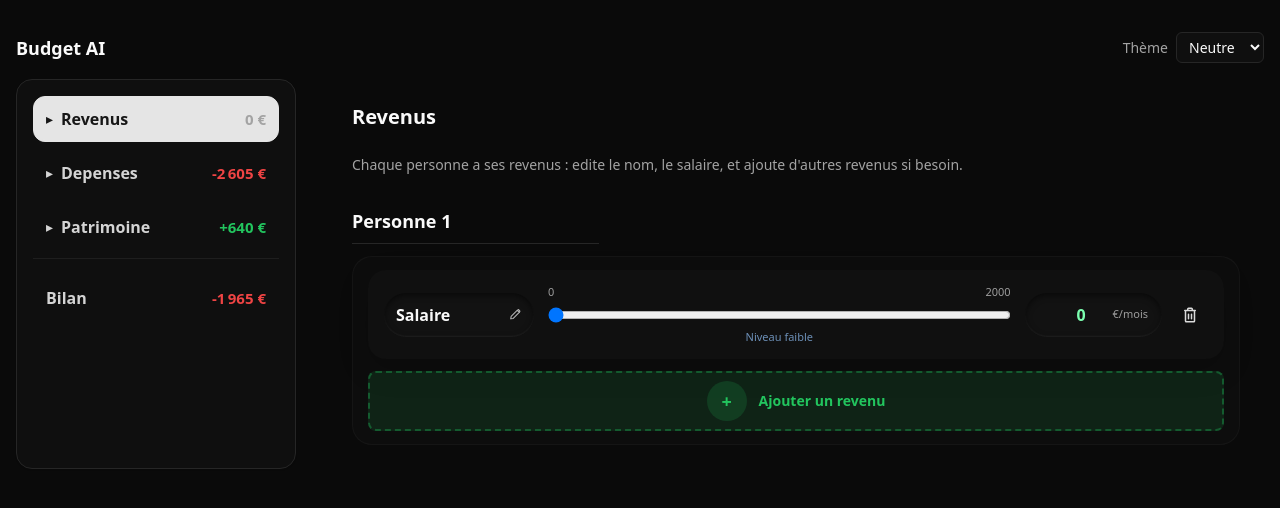
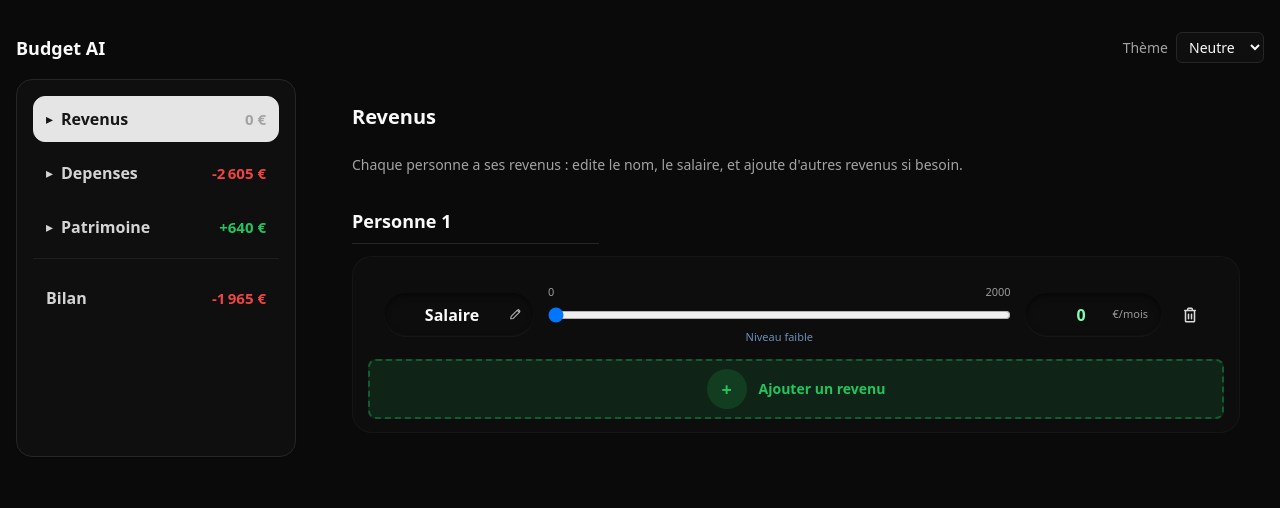
Before and after one commit to Samuel-BAHIA/Budget-FullStack, a Next.js app in the folder apps/frontend/: page / in a window 1280 px wide. Shown: the top 508 px of the page. Built offline with nearby package versions, Linux system fonts and the light colour scheme.

Commit message:
Auto-commit (new-design): 2026-01-09 11:08:53

```diff
--- a/apps/frontend/app/components/AppartementBlock.tsx
+++ b/apps/frontend/app/components/AppartementBlock.tsx
@@ -205,9 +205,9 @@ export function AppartementBlock({
       <div
         className="flex flex-wrap items-start justify-between gap-3 -mx-6 -mt-6 px-6 py-4 mb-4"
         style={{
-          backgroundColor: "var(--theme-border)",
-          borderTopLeftRadius: "12px",
-          borderTopRightRadius: "12px",
+          backgroundColor: "transparent",
+          borderTopLeftRadius: "0",
+          borderTopRightRadius: "0",
         }}
       >
         <div className="flex flex-wrap items-center gap-2 min-w-0">
@@ -228,8 +228,20 @@ export function AppartementBlock({
               setAppartementName(newName);
               onNameChange?.(newName);
             }}
-            className="bg-transparent text-lg font-semibold outline-none min-w-[180px] flex-1"
-            style={{ color: "var(--theme-text)" }}
+            className="border-b px-0 py-2 text-lg font-semibold outline-none transition bg-transparent"
+            style={{
+              borderColor: "var(--theme-border)",
+              color: "var(--theme-text)",
+              width: "24ch",
+            }}
+            onFocus={(e) => {
+              e.currentTarget.style.borderColor = "var(--theme-borderLight)";
+              e.currentTarget.style.boxShadow = "none";
+            }}
+            onBlur={(e) => {
+              e.currentTarget.style.borderColor = "var(--theme-border)";
+              e.currentTarget.style.boxShadow = "none";
+            }}
             placeholder={`Appartement ${appartementNumber}`}
           />
           {!lockType && (
--- a/apps/frontend/app/components/EditableSliderRow.tsx
+++ b/apps/frontend/app/components/EditableSliderRow.tsx
@@ -37,7 +37,7 @@ export const sliderGroupStyle: CSSProperties = {
   boxShadow: "inset 0 0 0 1px color-mix(in srgb, var(--theme-border) 35%, transparent)",
   display: "flex",
   flexDirection: "column",
-  gap: 12,
+  gap: 0,
 };
 
 export function EditableSliderRow({
@@ -128,7 +128,7 @@ export function EditableSliderRow({
       <div style={styles.left}>
         {labelEditable ? (
           !isEditingLabel ? (
-            <button type="button" onClick={startEditLabel} style={styles.labelBtn} title="Renommer">
+            <button type="button" onClick={startEditLabel} style={styles.labelBtn} title={currentLabel} aria-label="Renommer">
               <span style={styles.labelText}>{currentLabel}</span>
               <span style={styles.pencil} aria-hidden="true">
                 <PencilIcon />
@@ -149,7 +149,9 @@ export function EditableSliderRow({
             />
           )
         ) : (
-          <div style={styles.labelStatic}>{currentLabel}</div>
+          <div style={styles.labelStatic} title={currentLabel}>
+            <span style={styles.labelStaticText}>{currentLabel}</span>
+          </div>
         )}
       </div>
 
@@ -208,9 +210,9 @@ const styles: Record<string, CSSProperties> = {
     alignItems: "center",
     padding: "14px 16px",
     borderRadius: 18,
-    background: "color-mix(in srgb, var(--theme-bgCard) 85%, transparent)",
+    background: "transparent",
     border: "none",
-    boxShadow: "0 10px 30px rgba(0,0,0,0.18)",
+    boxShadow: "none",
   },
   left: {
     flex: "0 1 clamp(100px, 12vw, 150px)",
@@ -219,6 +221,7 @@ const styles: Record<string, CSSProperties> = {
     display: "flex",
     flexDirection: "column",
     gap: 6,
+    overflow: "hidden",
   },
   labelBtn: {
     display: "inline-flex",
@@ -227,10 +230,11 @@ const styles: Record<string, CSSProperties> = {
     padding: "10px 12px",
     borderRadius: 999,
     border: "none",
-    background: "color-mix(in srgb, var(--theme-bgCard) 70%, transparent)",
+    background: "transparent",
     color: "var(--theme-text)",
     cursor: "text",
     width: "100%",
+    minWidth: 0,
     boxShadow: "inset 0 2px 6px rgba(0,0,0,0.55), inset 0 -1px 2px rgba(255,255,255,0.08)",
   },
   labelStatic: {
@@ -239,13 +243,21 @@ const styles: Record<string, CSSProperties> = {
     padding: "10px 12px",
     borderRadius: 999,
     border: "none",
-    background: "color-mix(in srgb, var(--theme-bgCard) 70%, transparent)",
+    background: "transparent",
     color: "var(--theme-text)",
     fontWeight: 600,
+    minWidth: 0,
     width: "100%",
-    boxShadow: "inset 0 2px 6px rgba(0,0,0,0.55), inset 0 -1px 2px rgba(255,255,255,0.08)",
+    boxShadow: "none",
   },
-  labelText: { fontWeight: 600 },
+  labelStaticText: {
+    whiteSpace: "nowrap",
+    overflow: "hidden",
+    textOverflow: "ellipsis",
+    flex: 1,
+    minWidth: 0,
+  },
+  labelText: { fontWeight: 600, whiteSpace: "nowrap", overflow: "hidden", textOverflow: "ellipsis", flex: 1, minWidth: 0 },
   pencil: { opacity: 0.7, fontSize: 14 },
   labelInput: {
     padding: "10px 12px",
@@ -268,7 +280,7 @@ const styles: Record<string, CSSProperties> = {
     alignItems: "center",
     borderRadius: 999,
     border: "none",
-    background: "color-mix(in srgb, var(--theme-bgCard) 70%, transparent)",
+    background: "transparent",
     overflow: "hidden",
     paddingRight: 8,
     boxShadow: "inset 0 2px 6px rgba(0,0,0,0.55), inset 0 -1px 2px rgba(255,255,255,0.08)",
--- a/apps/frontend/app/tabs/AppartementsTab.tsx
+++ b/apps/frontend/app/tabs/AppartementsTab.tsx
@@ -267,10 +267,19 @@ export function AppartementsTab({
                 type="text"
                 value={apt.name}
                 onChange={(e) => handleAppartementNameChange(apt.id)(e.target.value)}
-                className="w-full rounded-md border px-3 py-2 text-lg font-semibold outline-none bg-transparent"
+                className="border-b px-0 py-2 text-lg font-semibold outline-none transition bg-transparent"
                 style={{
                   borderColor: "var(--theme-border)",
                   color: "var(--theme-text)",
+                  width: "24ch",
+                }}
+                onFocus={(e) => {
+                  e.currentTarget.style.borderColor = "var(--theme-borderLight)";
+                  e.currentTarget.style.boxShadow = "none";
+                }}
+                onBlur={(e) => {
+                  e.currentTarget.style.borderColor = "var(--theme-border)";
+                  e.currentTarget.style.boxShadow = "none";
                 }}
               />
               <div style={sliderGroupStyle}>
```
